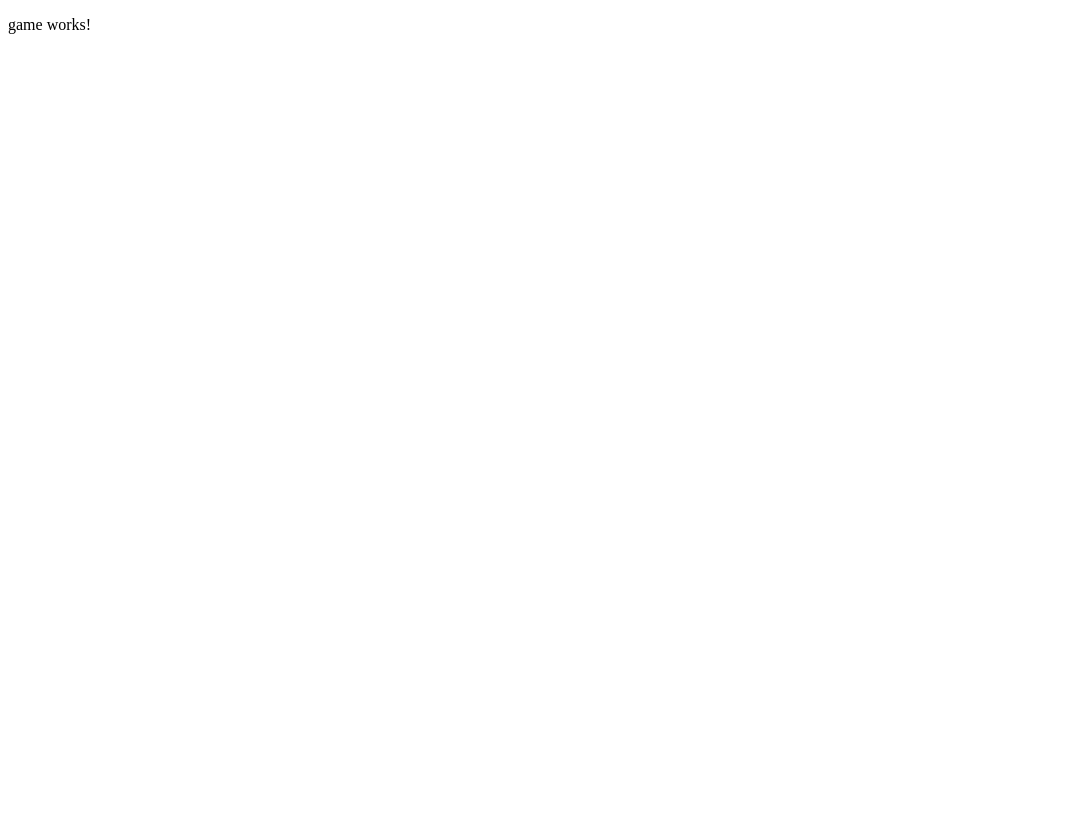
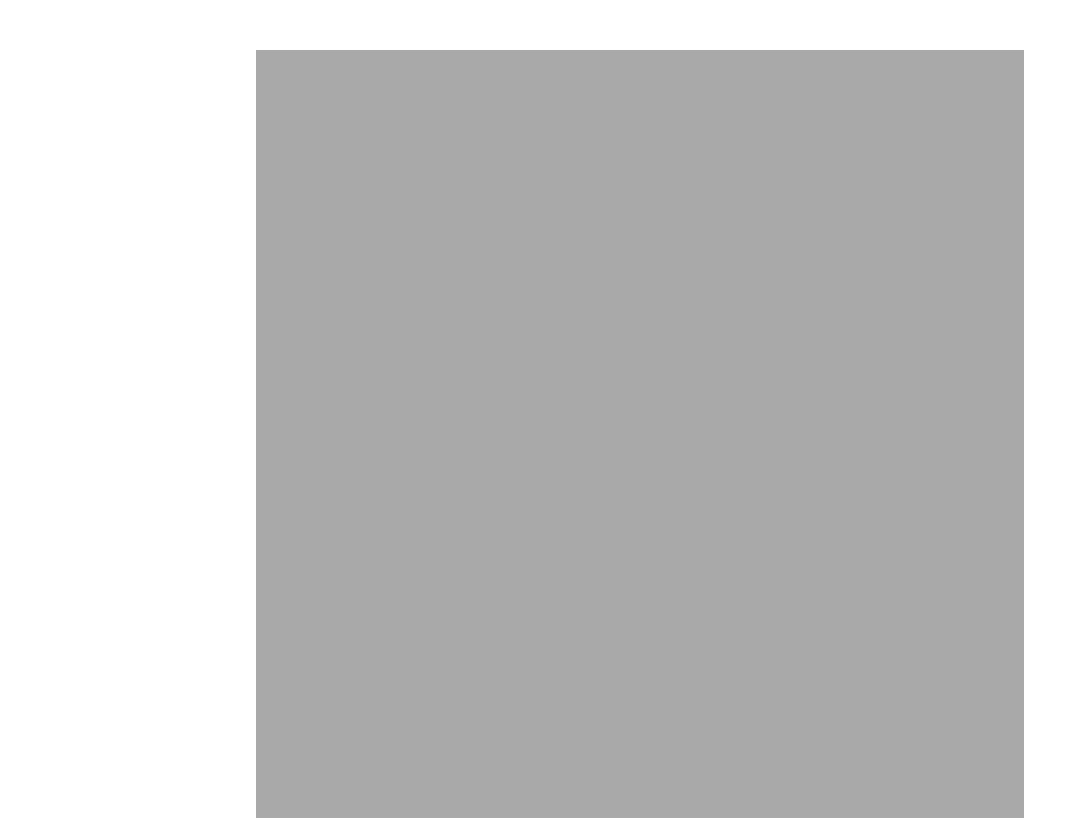
Before and after one commit to tgm-git/sw7-we, an Angular app in the folder augmented-chess/: page /game in a window 1280 px wide. Shown: the whole page, without its empty margins (0-1078 px from the left). Before the commit the page ends 800 px from the top, so only its background shows below. Built offline with nearby package versions, Linux system fonts and the light colour scheme.

Commit message:
added centering and board

```diff
--- a/augmented-chess/src/app/game/game.component.css
+++ b/augmented-chess/src/app/game/game.component.css
@@ -0,0 +1,16 @@
+.game {
+    margin-top: 50px;
+    height: 768px;
+    width: 768px;
+}
+
+.board {
+    height: 100%;
+    width: 100%;
+    background: darkgray;
+}
+
+.cell {
+    height: 96px;
+    width: 96px;
+}
--- a/augmented-chess/src/app/game/game.component.html
+++ b/augmented-chess/src/app/game/game.component.html
@@ -1,3 +1,3 @@
-<p>
-  game works!
-</p>
+<div class="center game">
+    <div class="board"></div>
+</div>
--- a/augmented-chess/src/styles.css
+++ b/augmented-chess/src/styles.css
@@ -1 +1,6 @@
 /* You can add global styles to this file, and also import other style files */
+
+.center {
+    position: relative;
+    margin: auto;
+}
```
